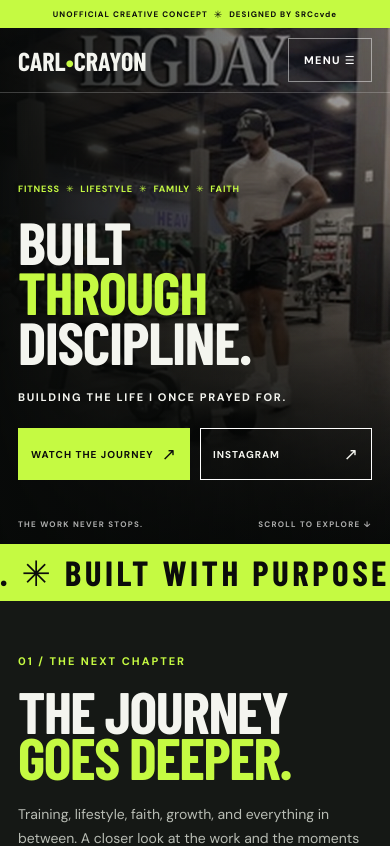
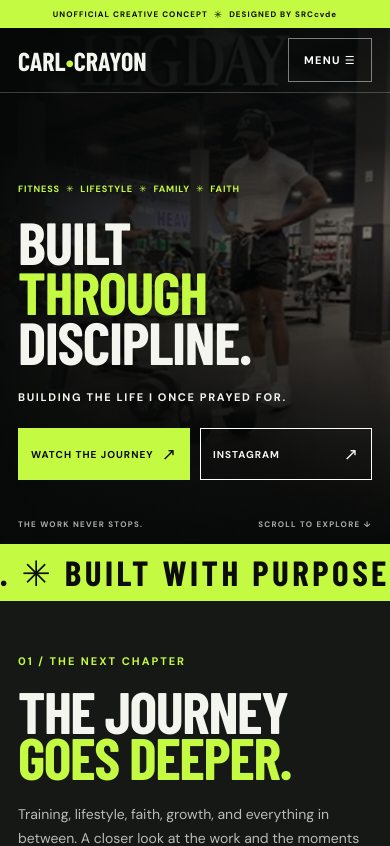
Before and after one commit to SRCcvdeHQ/carl-crayon, a React (Vite) app: page / in a window 390 px wide. Shown: the top 846 px of the page. Built offline with nearby package versions, Linux system fonts and the light colour scheme; a web font is replaced by a local one.

Commit message:
style: soften distracting background lettering behind mobile brand header

```diff
--- a/src/styles.css
+++ b/src/styles.css
@@ -88,3 +88,20 @@ a:focus-visible,button:focus-visible{outline:3px solid #c5fa42;outline-offset:4p
  .ticker div{animation:none}
  *{transition:none!important}
 }
+
+/* Final photography polish: reduce background sign contrast under the brand header.
+   Preserve the established mobile spacing and the athlete's visibility. */
+.hero-image::after{
+  content:"";
+  position:absolute;
+  inset:0 0 auto;
+  height:clamp(165px,26%,260px);
+  pointer-events:none;
+  background:linear-gradient(180deg,rgba(5,7,6,.86) 0%,rgba(5,7,6,.65) 55%,rgba(5,7,6,0) 100%);
+}
+@media(max-width:600px){
+  .hero-image::after{
+    height:210px;
+    background:linear-gradient(180deg,rgba(5,7,6,.88) 0%,rgba(5,7,6,.70) 55%,transparent 100%);
+  }
+}
```
